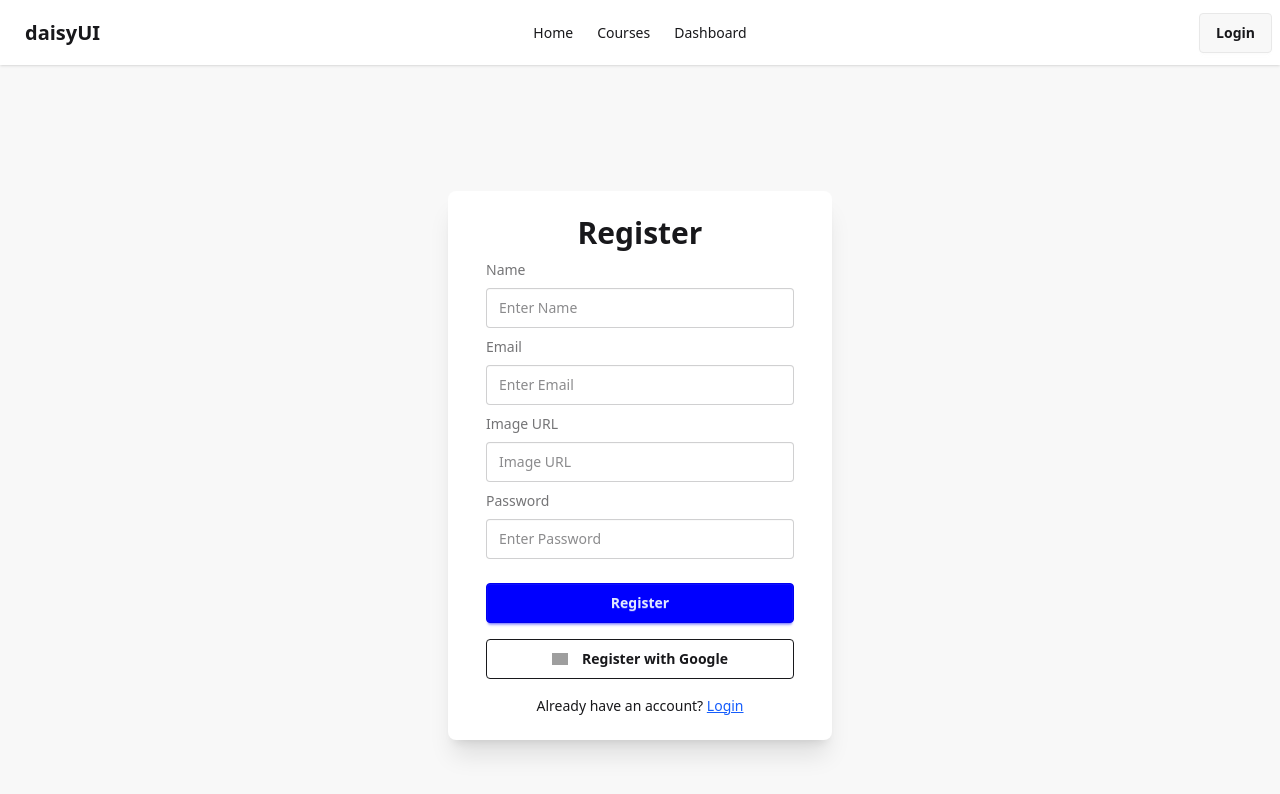
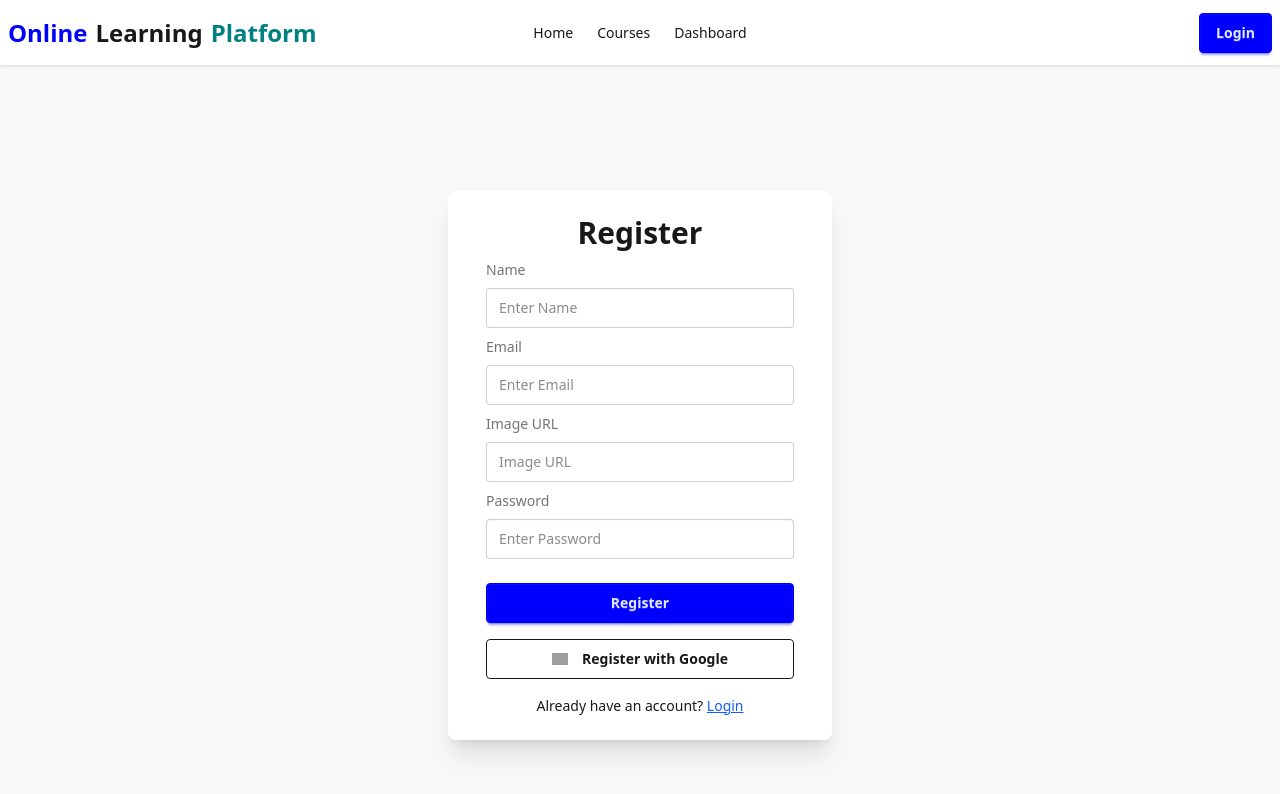
Before and after one commit to tahmidman20/assi-10-online-learning-client, a React (Vite) app: page /register in a window 1280 px wide. Shown: the top 794 px of the page. Built offline with nearby package versions, Linux system fonts and the light colour scheme; no server answers; grey boxes are pictures that could not be loaded.

Commit message:
Sign out complate

```diff
--- a/src/components/authentication/Register.jsx
+++ b/src/components/authentication/Register.jsx
@@ -40,7 +40,7 @@ const Register = () => {
     setLoading(true);
     googleLogin()
       .then(() => {
-        toast.success("Logged in with Google!");
+        toast.success("Registration successful!");
         navigate("/");
       })
       .catch((err) => toast.error(err.message))
--- a/src/components/context/AuthProvider.jsx
+++ b/src/components/context/AuthProvider.jsx
@@ -6,6 +6,7 @@ import {
   GoogleAuthProvider,
   signInWithEmailAndPassword,
   signInWithPopup,
+  signOut,
 } from "firebase/auth";
 import { auth } from "../../firebase/firebase.init";
 
@@ -29,6 +30,11 @@ const AuthProvider = ({ children }) => {
     const googleProvider = new GoogleAuthProvider();
     return signInWithPopup(auth, googleProvider);
   };
+  //   SignOut
+  const signOutUser = () => {
+    setLoading(true);
+    return signOut(auth);
+  };
 
   useEffect(() => {
     const unSubscribe = onAuthStateChanged(auth, (currentUser) => {
@@ -45,6 +51,7 @@ const AuthProvider = ({ children }) => {
     createUser,
     signInUser,
     googleLogin,
+    signOutUser,
     user,
     loading,
   };
--- a/src/components/navbar/Navbar.jsx
+++ b/src/components/navbar/Navbar.jsx
@@ -1,9 +1,19 @@
 import React, { useContext } from "react";
 import { Link, NavLink } from "react-router";
 import { AuthContext } from "../context/AuthContext";
+import { toast } from "react-toastify";
 
 const Navbar = () => {
-  const { user } = useContext(AuthContext);
+  const { user, signOutUser } = useContext(AuthContext);
+  const handleSignOut = () => {
+    signOutUser()
+      .then(() => {
+        toast.success("Successfully signed out");
+      })
+      .catch((error) => {
+        toast.error(error.message);
+      });
+  };
   const links = (
     <>
       <li>
@@ -13,7 +23,7 @@ const Navbar = () => {
         <NavLink to="/courses">Courses</NavLink>
       </li>
       <li>
-        <NavLink to="/dashboard ">Dashboard </NavLink>
+        <NavLink to="/dashboard">Dashboard</NavLink>
       </li>
     </>
   );
@@ -47,15 +57,31 @@ const Navbar = () => {
               {links}
             </ul>
           </div>
-          <a className="btn btn-ghost text-xl">daisyUI</a>
+          <div className="flex items-center gap-1 sm:gap-2 flex-wrap">
+            <span className="text-lg sm:text-xl md:text-2xl font-bold text-primary">
+              Online
+            </span>
+            <span className="text-lg sm:text-xl md:text-2xl font-bold">
+              Learning
+            </span>
+            <span className="text-lg sm:text-xl md:text-2xl font-bold text-secondary">
+              Platform
+            </span>
+          </div>
         </div>
         <div className="navbar-center hidden lg:flex">
           <ul className="menu menu-horizontal px-1">{links}</ul>
         </div>
         <div className="navbar-end">
-          <Link to="/login">
-            <button className="btn">{user ? " Sign Out" : "Login"}</button>
-          </Link>
+          {user ? (
+            <button onClick={handleSignOut} className="btn btn-primary">
+              Sign Out
+            </button>
+          ) : (
+            <NavLink to="/login">
+              <button className="btn btn-primary">Login</button>
+            </NavLink>
+          )}
         </div>
       </div>
     </div>
```
